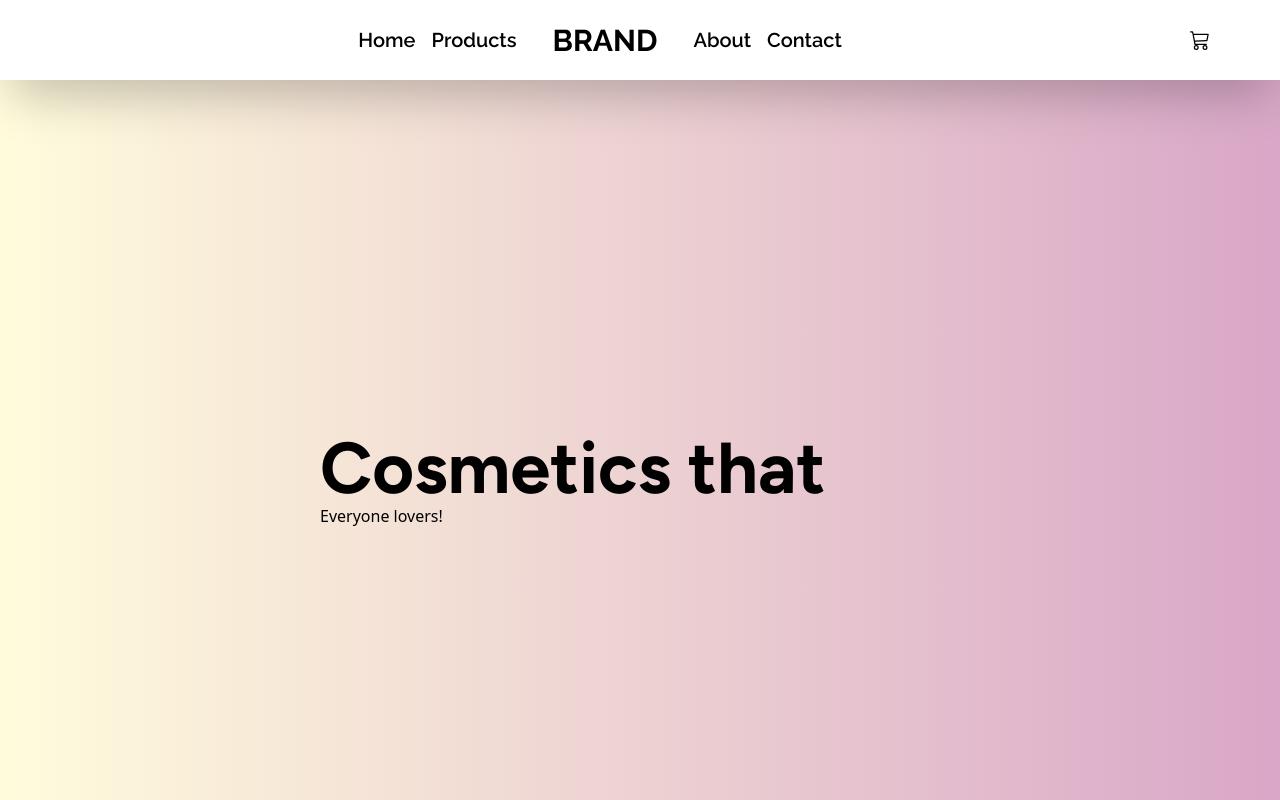
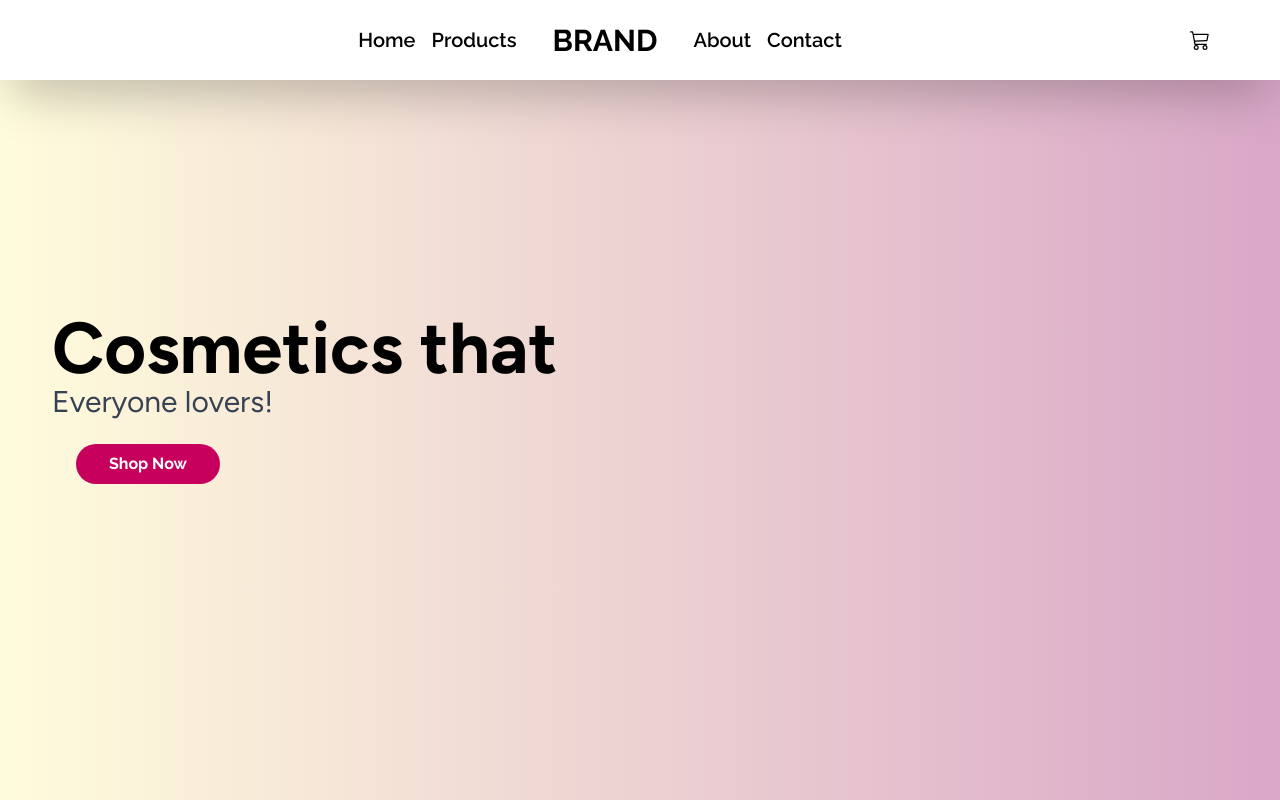
Before and after one commit to SandaruDulneth/Elora-Ecommerce-frontend, a React (Vite) app: page / in a window 1280 px wide. Built offline with nearby package versions, Linux system fonts and the light colour scheme; a web font is replaced by a local one.

Commit message:
placeorder

```diff
--- a/src/Pages/home.jsx
+++ b/src/Pages/home.jsx
@@ -15,10 +15,13 @@ export default function HomePage() {
                     <Route path="/" element={
                         <div className="h-screen w-full overflow-y-auto snap-y snap-mandatory">
                             {/* First full-screen image */}
-                            <div className="h-screen w-full bg-gradient-to-r from-[#fffcdc] to-[#d9a7c7] snap-start flex items-center justify-center">
-                               <div className="w-full md:w-1/2 flex flex-col justify-center">
+                            <div className="h-screen w-full bg-gradient-to-r from-[#fffcdc] to-[#d9a7c7] snap-start flex ">
+                               <div className="w-full md:w-1/2 p-8 flex flex-col mt-50 ml-5">
                                    <h1 className="font-normal text-7xl font-bold">Cosmetics that <br/> </h1>
-                                   <p>Everyone lovers!</p>
+                                   <p className="font-normal text-3xl text-gray-700 ">Everyone lovers!</p>
+                                   <button className=" w-1/4 bg-pink-700 m-6 rounded-full p-2 text-white font-light font-bold text-1xl">
+                                       Shop Now
+                                   </button>
                                </div>
                             </div>
 
```
